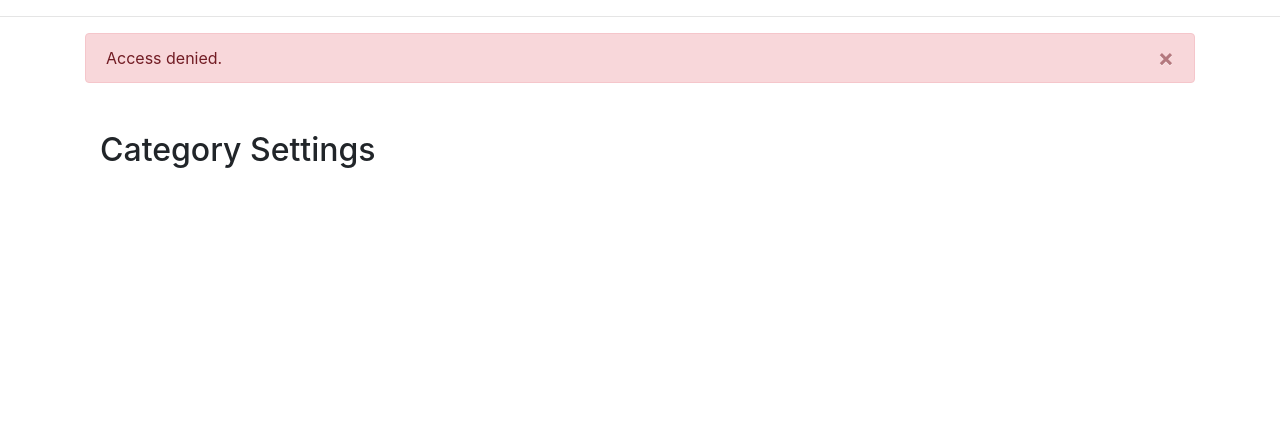
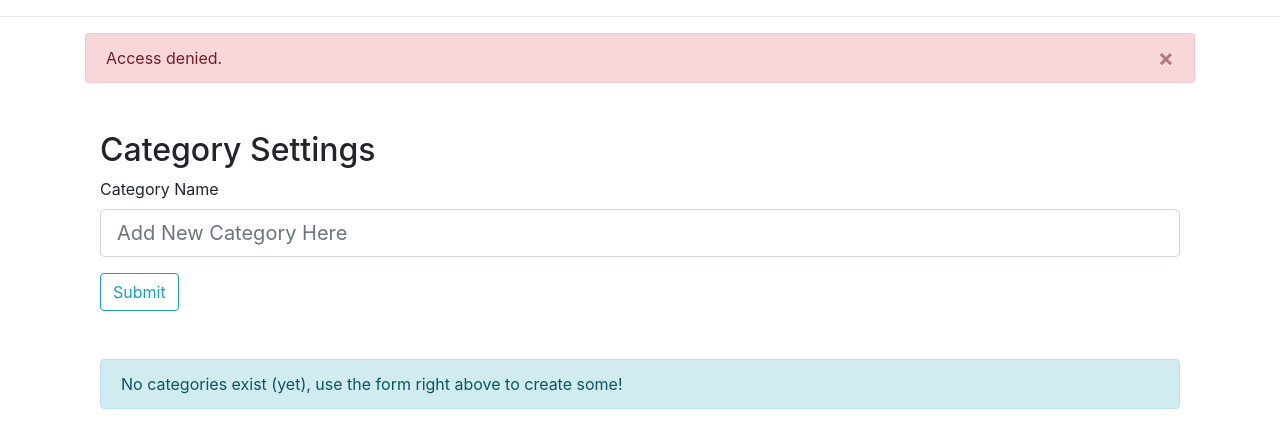
Before and after one commit to dustykline/Group-Buy-Organizer, a Flask app: page /category_settings/ in a window 1280 px wide. Shown: the part 56-504 px from the top of the page. Run offline with Flask 2, Linux system fonts and the light colour scheme; the visitor is signed in with stand-in values (Sample User, id 1); data comes from the database, SQL or seed files in the repository; data that the repository does not hold is empty; some libraries are stand-ins or nearby versions.

Commit message:
8/4 update - category functionality added - 404 and 500 error pages added - event functionality foundations

```diff
--- a/groupbuyorganizer/__init__.py
+++ b/groupbuyorganizer/__init__.py
@@ -16,13 +16,16 @@ login_manager.login_message_category = 'general.info'
 mail = Mail(web_app)
 
 from groupbuyorganizer.admin.models import Instance
+import groupbuyorganizer.events.models
 
 from groupbuyorganizer.general.routes import general
 from groupbuyorganizer.events.routes import events
 from groupbuyorganizer.admin.routes import admin
+from groupbuyorganizer.errors.handlers import errors
 web_app.register_blueprint(general)
 web_app.register_blueprint(events)
 web_app.register_blueprint(admin)
+web_app.register_blueprint(errors)
 
 database.create_all()
 database.session.commit()
--- a/groupbuyorganizer/admin/forms.py
+++ b/groupbuyorganizer/admin/forms.py
@@ -1,8 +1,17 @@
 from flask_wtf import FlaskForm
-from wtforms import BooleanField, SubmitField
+from wtforms import BooleanField, SubmitField, StringField
+from wtforms.validators import DataRequired, ValidationError
 
-class CreateCategory(FlaskForm):
-    pass
+from groupbuyorganizer.admin.models import Category
+
+class CreateCategoryForm(FlaskForm):
+    category_name = StringField('Category Name', validators=[DataRequired()])
+    submit = SubmitField('Submit')
+
+    def validate_category_name(self, category_name):
+        category = Category.query.filter_by(name=category_name.data).first()
+        if category:
+            raise ValidationError('That category name is already being used. Please choose a different one.')
 
 
 class ApplicationSettingsForm(FlaskForm):
--- a/groupbuyorganizer/admin/models.py
+++ b/groupbuyorganizer/admin/models.py
@@ -12,13 +12,13 @@ def load_user(user_id):
     return User.query.get(int(user_id))
 
 
-class User(database.Model, UserMixin): #todo restructure
+class User(database.Model, UserMixin):
 
     id = database.Column(database.Integer, primary_key=True)
     username = database.Column(database.String(20), unique=True, nullable=False)
-    password = database.Column(database.String(60), nullable=False)  # todo changed to hashed_pw
+    password = database.Column(database.String(60), nullable=False)
     email = database.Column(database.String(120), unique=True, nullable=False)
-    disabled = database.Column(database.Boolean, nullable=False, default=False) #todo admin model
+    disabled = database.Column(database.Boolean, nullable=False, default=False)
     is_admin = database.Column(database.Boolean, nullable=False, default=False)
     is_root = database.Column(database.Boolean, nullable=False, default=False)
     date_created = database.Column(database.DateTime, nullable=False, default=datetime.utcnow)
@@ -43,7 +43,7 @@ class User(database.Model, UserMixin): #todo restructure
 class Instance(database.Model):
 
     id = database.Column(database.Integer, primary_key=True)
-    root_created = database.Column(database.Boolean, nullable=False, default=False) #todo admin model
+    root_created = database.Column(database.Boolean, nullable=False, default=False)
     registration_enabled = database.Column(database.Boolean, nullable=False, default=True)
 
 
@@ -51,4 +51,4 @@ class Category(database.Model):
     ''''''
 
     id = database.Column(database.Integer, primary_key=True)
-    name = database.Column(database.String(100), nullable=False, unique=True) #todo admin model
+    name = database.Column(database.String(100), nullable=False, unique=True)
--- a/groupbuyorganizer/admin/routes.py
+++ b/groupbuyorganizer/admin/routes.py
@@ -4,15 +4,12 @@ from flask_login import current_user, login_required
 from datetime import timezone
 
 from groupbuyorganizer import database
-from groupbuyorganizer.admin.forms import ApplicationSettingsForm
-from groupbuyorganizer.admin.models import Instance, User
+from groupbuyorganizer.admin.forms import ApplicationSettingsForm, CreateCategoryForm
+from groupbuyorganizer.admin.models import Category, Instance, User
 from groupbuyorganizer.admin.utilities import admin_check, admin_protector
 
 #these two go at each routes, except changing two names
 admin = Blueprint('admin', __name__)
-
-#todo- url_for('admin.home') etc prefix.  py, html
-
 
 @admin.route("/event_settings/", methods=['GET', 'POST'])
 @login_required
@@ -25,7 +22,41 @@ def event_settings():
 @login_required
 def category_settings():
     admin_check(current_user)
-    return render_template('category_settings.html', title='Category Settings')
+    form = CreateCategoryForm()
+    if form.validate_on_submit():
+        category = Category(name=form.category_name.data)
+        database.session.add(category)
+        database.session.commit()
+        flash('Category successfully added!', 'success')
+        return redirect(url_for('admin.category_settings'))
+    categories = Category.query.order_by(Category.name.asc()).all()
+    return render_template('category_settings.html', title='Category Settings', categories=categories, form=form)
+
+@admin.route("/category_settings/<int:category_id>/edit/", methods=['GET', 'POST'])
+@login_required
+def category_edit(category_id):
+    admin_check(current_user)
+    category = Category.query.get_or_404(category_id)
+    form = CreateCategoryForm()
+    if form.validate_on_submit():
+        category.name = form.category_name.data
+        database.session.commit()
+        flash(f'{category.name} has been edited!', 'info')
+        return redirect(url_for('admin.category_settings'))
+    elif request.method == 'GET':
+        form.category_name.data = category.name
+    return render_template('category_edit.html', title='Edit Category Name', form=form)
+
+
+@admin.route("/category_settings/<int:category_id>/remove/", methods=['GET'])
+@login_required
+def category_remove(category_id):
+    admin_check(current_user)
+    category = Category.query.get_or_404(category_id)
+    database.session.delete(category)
+    database.session.commit()
+    flash('Category deleted!', 'info')
+    return redirect(url_for('admin.category_settings'))
 
 
 @admin.route("/user_settings/")
--- a/groupbuyorganizer/events/forms.py
+++ b/groupbuyorganizer/events/forms.py
@@ -2,11 +2,11 @@ from flask_wtf import FlaskForm
 from wtforms import DecimalField, StringField, SubmitField
 from wtforms.validators import DataRequired
 
-class CreateEvent(FlaskForm):
+class CreateEventForm(FlaskForm):
     event_name = StringField(validators=[DataRequired()])
     submit = SubmitField('Add Category')
 
-class CreateItem(FlaskForm):
+class CreateItemForm(FlaskForm):
     item_name = StringField(validators=[DataRequired()])
     category = 0
     price = DecimalField()
--- /dev/null
+++ b/groupbuyorganizer/templates/404.html
@@ -0,0 +1,6 @@
+{% extends "primary.html" %}
+{% block content %}
+    <div class="alert alert-warning mb-5" role="alert">
+            <h2><p class="text-center">404 - Page Not Found!</p></h2>
+    </div>
+{% endblock content %}
--- /dev/null
+++ b/groupbuyorganizer/templates/500.html
@@ -0,0 +1,6 @@
+{% extends "primary.html" %}
+{% block content %}
+    <div class="alert alert-warning mb-5" role="alert">
+        <h2>500 - Internal Server Error!</h2>
+    </div>
+{% endblock content %}
--- a/groupbuyorganizer/templates/category_settings.html
+++ b/groupbuyorganizer/templates/category_settings.html
@@ -2,5 +2,44 @@
 {% block content %}
     <div class="container mt-5">
         <h2>Category Settings</h2>
+        <form method="POST" action="">
+            {{ form.hidden_tag() }}
+            <div class="form-group">
+                <label>Category Name</label>
+                {{ form.category_name(class="form-control form-control-lg", placeholder="Add New Category Here") }}
+            </div>
+            <div class="form-group">
+                {{ form.submit(class="btn btn-outline-info") }}
+            </div>
+        </form>
+    </div>
+    <div class="container mt-5">
+        {% if categories %}
+            <h3>Available Categories:</h3>
+                <table class="table">
+                    <thead>
+                        <tr>
+                            <th scope="col">Category Name</th>
+                            <th scope="col">How many items use it?</th>
+                            <th scope="col">Edit Name?</th>
+                            <th scope="col">Delete Category?</th>
+                        </tr>
+                    </thead>
+                    <tbody>
+                        {% for category in categories %}
+                            <tr>
+                            <th scope="row">{{ category.name }}</th>
+                            <td>placeholder</td>
+                            <td><a class="btn btn-outline-secondary btn-sm" href="{{ url_for('admin.category_edit', category_id=category.id) }}" role="button">Edit</a></td>
+                            <td><a class="btn btn-outline-danger btn-sm" href="{{ url_for('admin.category_remove', category_id=category.id) }}" role="button">Delete</a></td>
+                            </tr>
+                        {% endfor %}
+                    </tbody>
+                </table>
+        {% else %}
+            <div class="alert alert-info mt-5" role="alert">
+                No categories exist (yet), use the form right above to create some!
+            </div>
+        {% endif %}
     </div>
 {% endblock content %}
--- a/run.py
+++ b/run.py
@@ -1,4 +1,4 @@
 from groupbuyorganizer import web_app
 
 if __name__ == '__main__':
-    web_app.run(debug=True)
+    web_app.run(debug=True, host='192.168.1.131', port='5000')
```
Also changed, not shown: groupbuyorganizer/errors/handlers.py (added, +12 -0 lines), groupbuyorganizer/events/models.py (+13 -11 lines), groupbuyorganizer/general/routes.py (+12 -2 lines), groupbuyorganizer/templates/category_edit.html (added, +16 -0 lines), groupbuyorganizer/templates/home.html (+31 -2 lines), groupbuyorganizer/errors/__init__.py (added).
